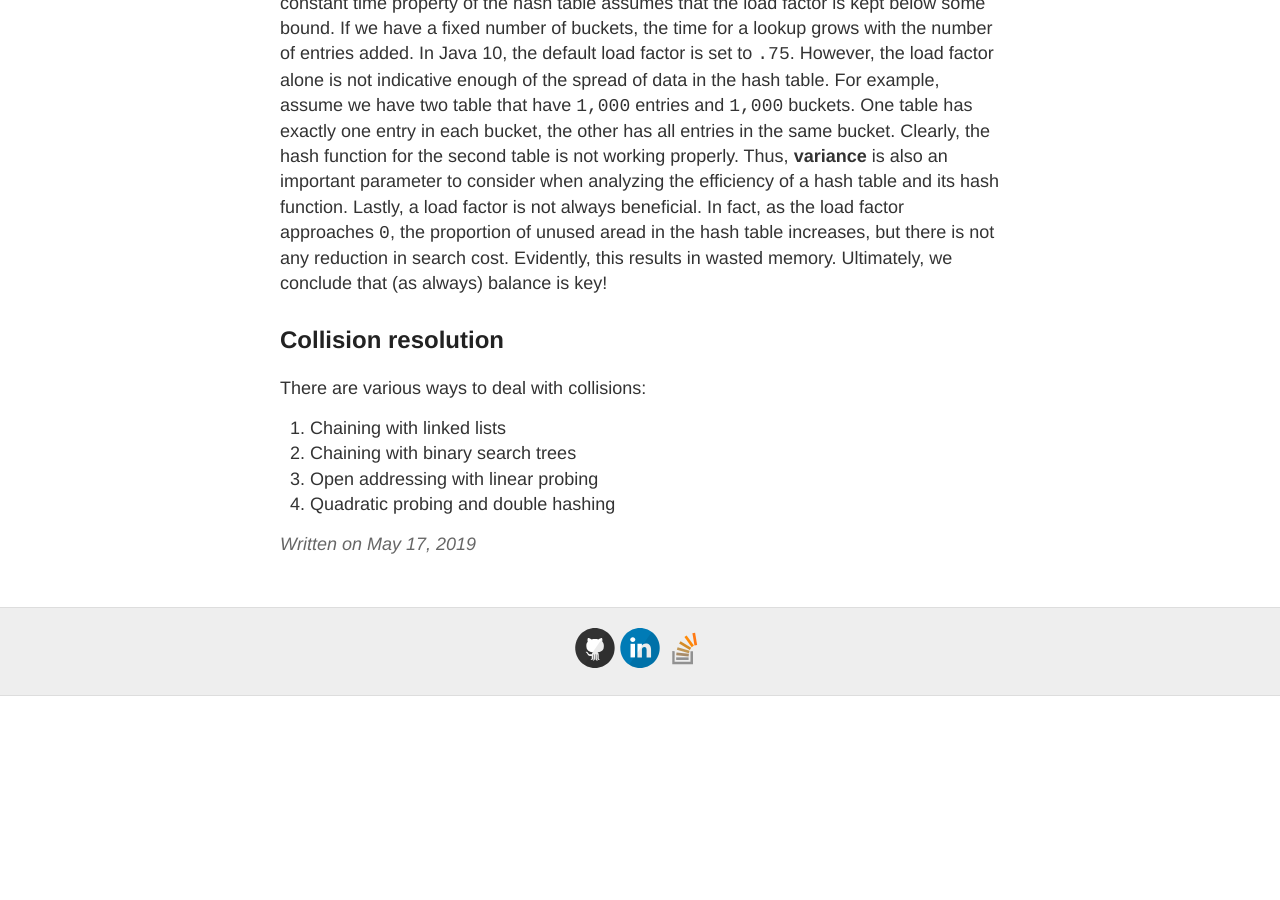
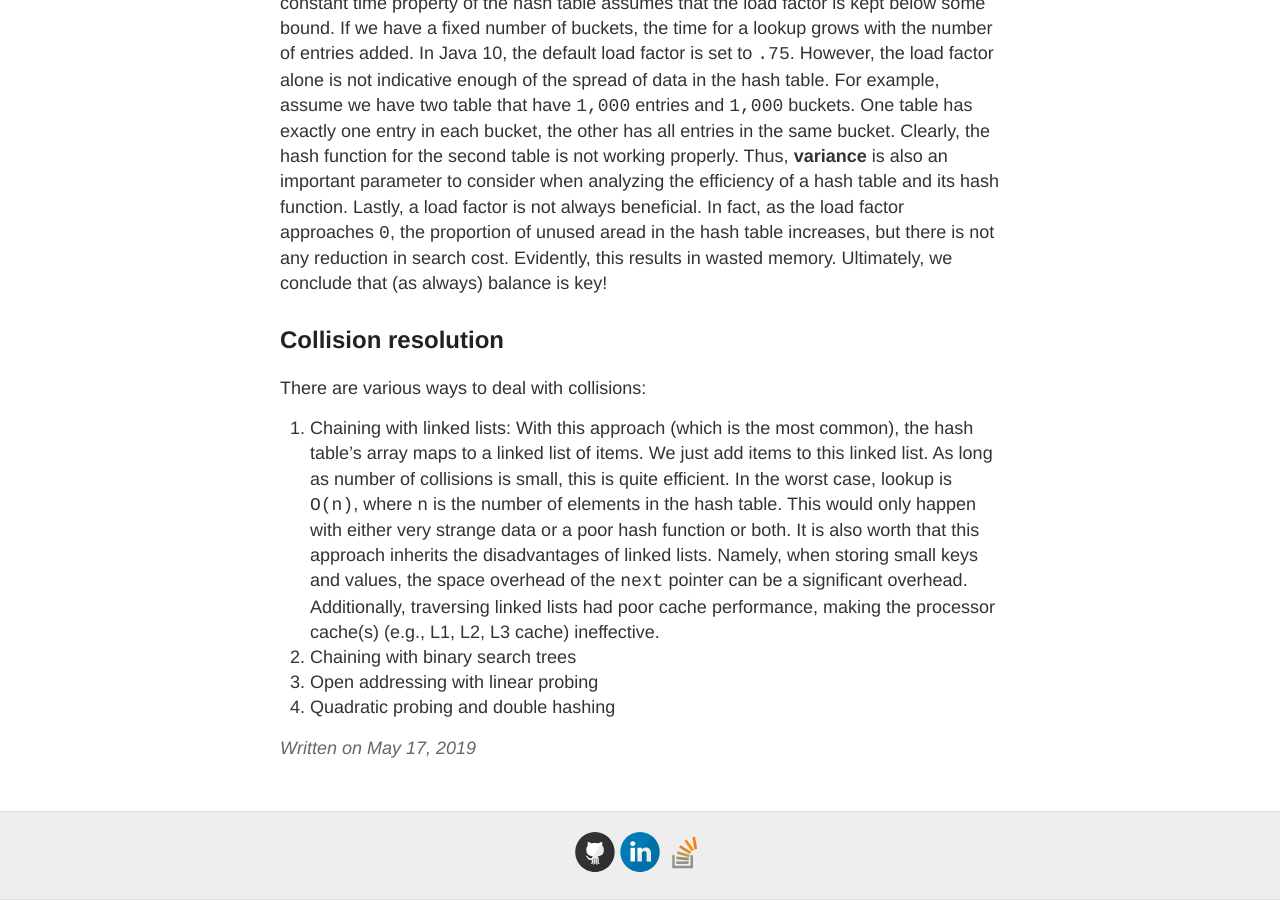
Before and after one commit to gutucristian/gutucristian.github.io, a Jekyll site: the page built from _posts/2019-5-17-Hash-Table.md, in a window 1280 px wide and 900 px high, scrolled down 1447 px. Built offline with Jekyll 4.4.1, drawn with Linux system fonts in a browser that asks for light colours; our own code applies the rules of GitHub Pages for plain Markdown files; before the commit the page ends 2143 px from its top, so only the background shows below that.

Commit message:
Update 2019-5-17-Hash-Table.md

```diff
--- a/_posts/2019-5-17-Hash-Table.md
+++ b/_posts/2019-5-17-Hash-Table.md
@@ -5,14 +5,14 @@ In computer science, a hash table is a **data structure** that implements an **a
 The idea of hashing is to distribute the entries (key-value pairs) across an array of buckets. Given a key, the hash function computes an **index** that suggests in what bucket the entry can be found:
 
 {% highlight java linenos %}
-  index = f(key, arraySize)
+ index = f(key, arraySize)
 {% endhighlight %}
 
 Often this is done in two steps:
 
 {% highlight java linenos %}
-  hash = hashfunc(key)
-  index = hash % arraySize
+ hash = hashfunc(key)
+ index = hash % arraySize
 {% endhighlight %}
 
 In this method, the hash is independent of the array size and is then _reduced_ (a number between `0` and `arraySize - 1`) to an index using the modulo operator (`%`).
@@ -26,7 +26,7 @@ A basic requirement of most hash functions is that it should provide a **uniform
 A critical statistic for a hash table is the **load factor** defined as:
 
 {% highlight java linenos %}
-  load factor = n / k
+ load factor = n / k
 {% endhighlight %}
 
 where
@@ -40,7 +40,8 @@ The larger the load factor the slower the hash table becomes. Namely, the expect
 ## Collision resolution
 
 There are various ways to deal with collisions:
-1. Chaining with linked lists
+1. Chaining with linked lists:
+With this approach (which is the most common), the hash table's array maps to a linked list of items. We just add items to this linked list. As long as number of collisions is small, this is quite efficient. In the worst case, lookup is `O(n)`, where `n` is the number of elements in the hash table. This would only happen with either very strange data or a poor hash function or both. It is also worth that this approach inherits the disadvantages of linked lists. Namely, when storing small keys and values, the space overhead of the `next` pointer can be a significant overhead. Additionally, traversing linked lists had poor cache performance, making the processor cache(s) (e.g., L1, L2, L3 cache) ineffective.
 2. Chaining with binary search trees
 3. Open addressing with linear probing
 4. Quadratic probing and double hashing
```
